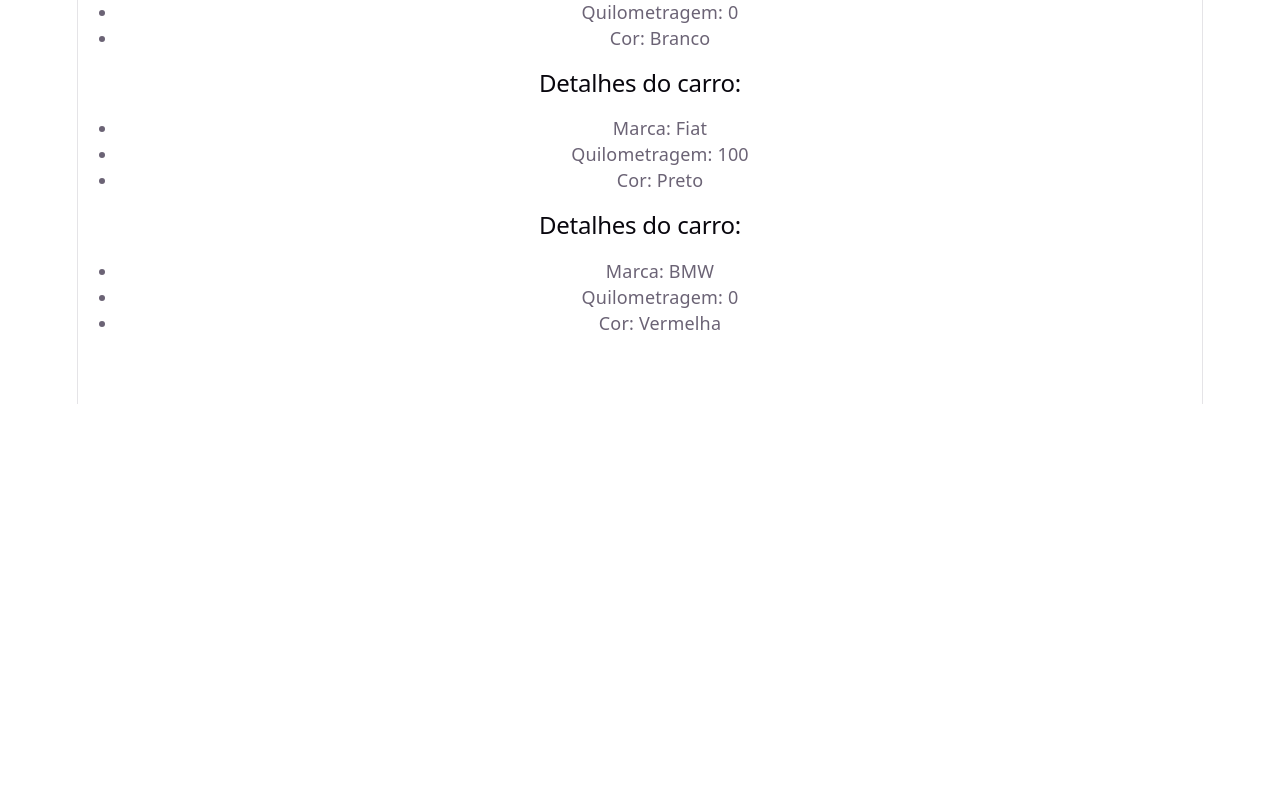
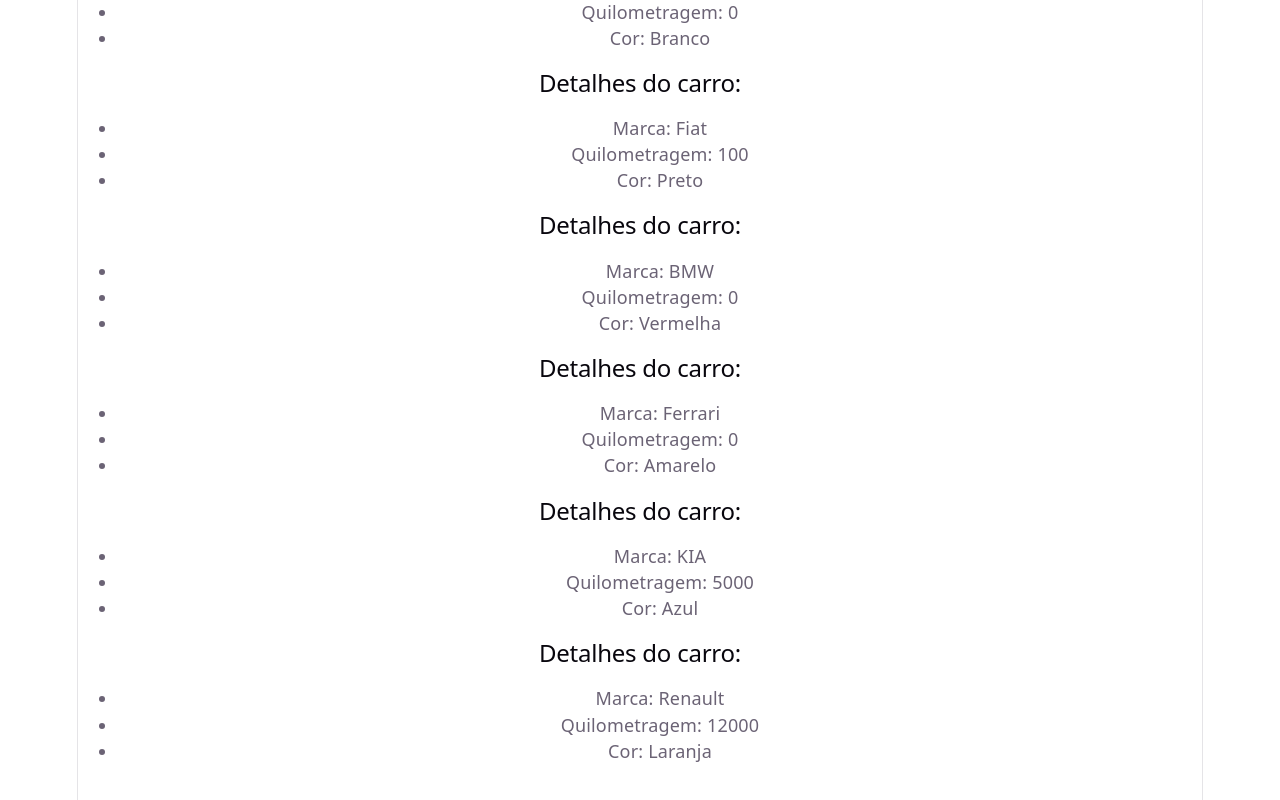
Before and after one commit to mardoqueugmartins/react-studies, a React (Vite) app in the folder 04_react_advanced/advanced/: page / in a window 1280 px wide. Shown: the part 1584-2384 px from the top of the page. Before the commit the page ends 1988 px from the top, so only its background shows below. Built offline with nearby package versions, Linux system fonts and the light colour scheme.

Commit message:
Renderização de lista com componentes

```diff
--- a/04_react_advanced/advanced/src/App.jsx
+++ b/04_react_advanced/advanced/src/App.jsx
@@ -13,6 +13,13 @@
 
 // Desestruturando de props
 import CarDetails from "./components/CarDetails";
+
+// Renderização de listas com componente
+const cars = [
+  { id: 1, brand: "Ferrari", color: "Amarelo", km: 0 },
+  { id: 2, brand: "KIA", color: "Azul", km: 5000 },
+  { id: 3, brand: "Renault", color: "Laranja", km: 12000 },
+]
 
 function App() {
   return (
@@ -35,6 +42,15 @@
       {/* Reaproveitamento de componentes */}
       <CarDetails brand="Fiat" km={100} color="Preto" />
       <CarDetails km={0} color="Vermelha" brand="BMW" />
+      {/* Renderização de lista com componente */}
+      {cars.map((car) => (
+        <CarDetails
+        key={car.id}
+        brand={car.brand}
+        color={car.color}
+        km={car.km}
+        />
+      ))}
     </div>
   );
 }
```
